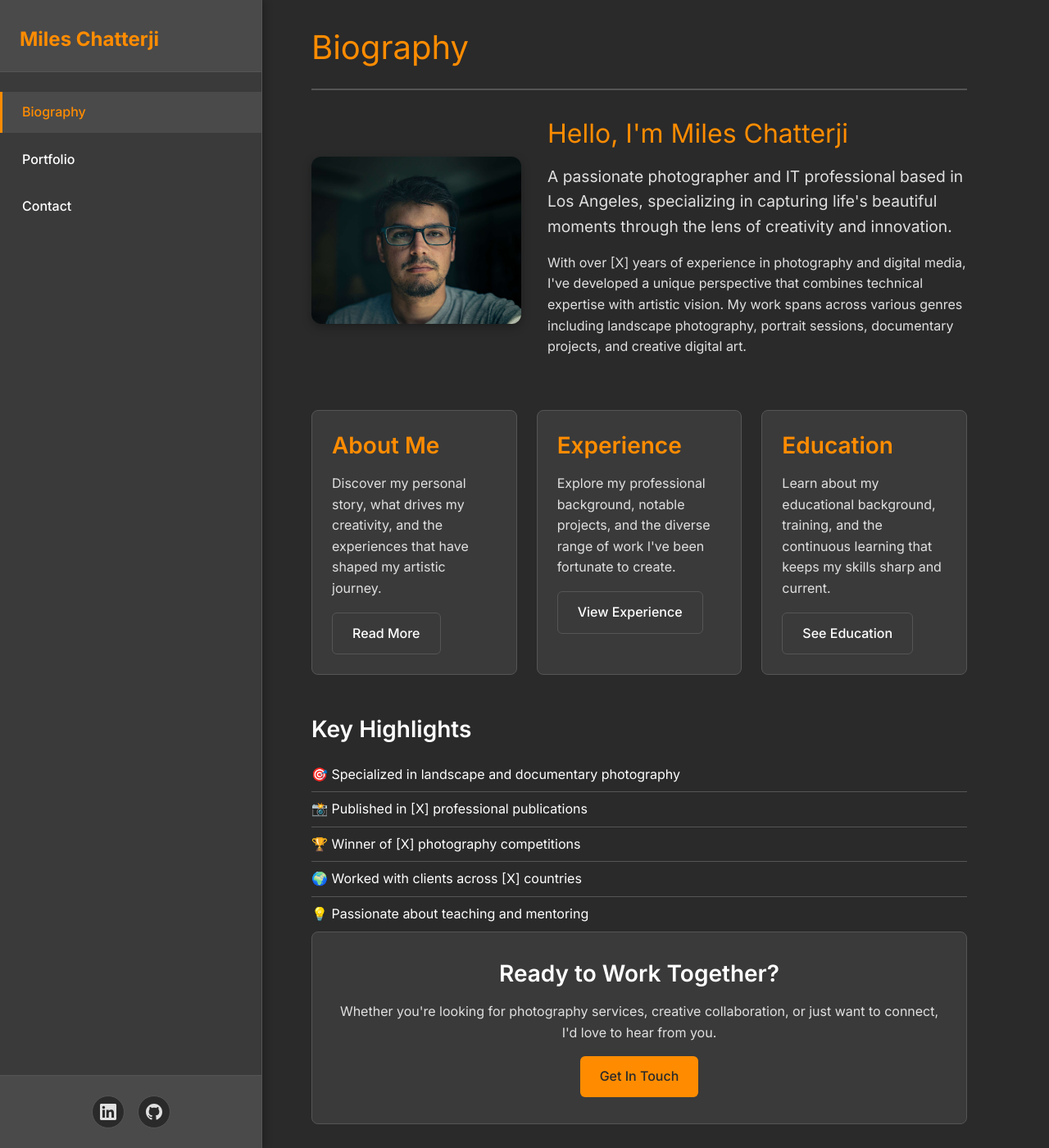
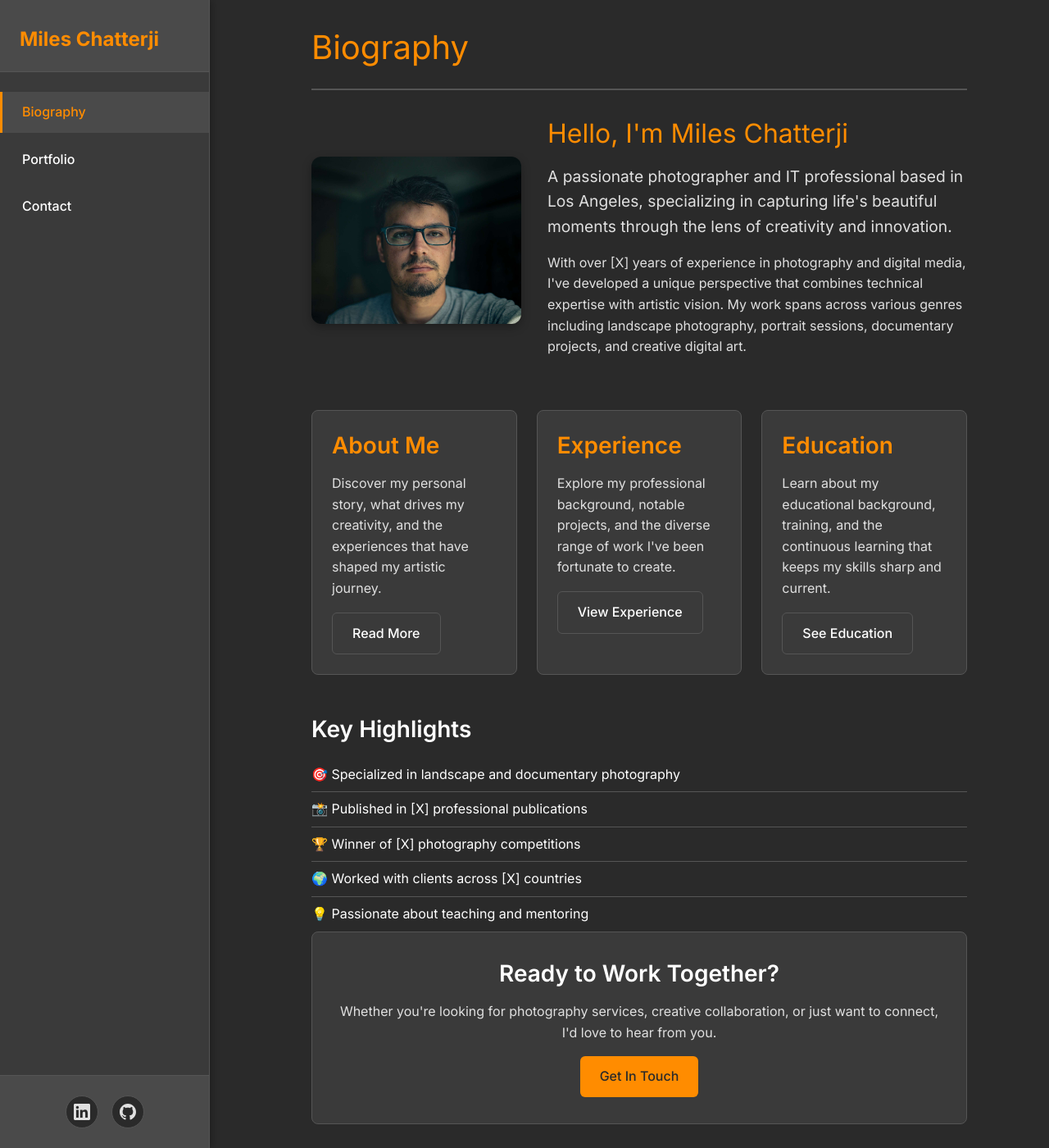
Before and after one commit to MilesChatterji/Prod-GHPages-mileschatterji.com, a Jekyll site: the page built from biography/index.html, in a window 1280 px wide and 1400 px high. Shown: the whole window at 82% size. Built offline with Jekyll 4.4.1, drawn with Linux system fonts in a browser that asks for light colours; some web fonts are replaced.

Commit message:
side bar spacing to 20% + open social links in new tab

```diff
--- a/_layouts/default.html
+++ b/_layouts/default.html
@@ -52,12 +52,12 @@
 
             <div class="sidebar-footer">
                 <div class="social-links">
-                    <a href="https://www.linkedin.com/in/mileschatterji/" class="social-link" aria-label="LinkedIn">
+                    <a href="https://www.linkedin.com/in/mileschatterji/" target="new" class="social-link" aria-label="LinkedIn">
                         <svg width="20" height="20" viewBox="0 0 24 24" fill="currentColor">
                             <path d="M20.447 20.452h-3.554v-5.569c0-1.328-.027-3.037-1.852-3.037-1.853 0-2.136 1.445-2.136 2.939v5.667H9.351V9h3.414v1.561h.046c.477-.9 1.637-1.85 3.37-1.85 3.601 0 4.267 2.37 4.267 5.455v6.286zM5.337 7.433c-1.144 0-2.063-.926-2.063-2.065 0-1.138.92-2.063 2.063-2.063 1.14 0 2.064.925 2.064 2.063 0 1.139-.925 2.065-2.064 2.065zm1.782 13.019H3.555V9h3.564v11.452zM22.225 0H1.771C.792 0 0 .774 0 1.729v20.542C0 23.227.792 24 1.771 24h20.451C23.2 24 24 23.227 24 22.271V1.729C24 .774 23.2 0 22.222 0h.003z"/>
                         </svg>
                     </a>
-                    <a href="https://github.com/MilesChatterji" class="social-link" aria-label="GitHub">
+                    <a href="https://github.com/MilesChatterji" target="new" class="social-link" aria-label="GitHub">
                         <svg width="20" height="20" viewBox="0 0 24 24" fill="currentColor">
                             <path d="M12 0c-6.626 0-12 5.373-12 12 0 5.302 3.438 9.8 8.207 11.387.599.111.793-.261.793-.577v-2.234c-3.338.726-4.033-1.416-4.033-1.416-.546-1.387-1.333-1.756-1.333-1.756-1.089-.745.083-.729.083-.729 1.205.084 1.839 1.237 1.839 1.237 1.07 1.834 2.807 1.304 3.492.997.107-.775.418-1.305.762-1.604-2.665-.305-5.467-1.334-5.467-5.931 0-1.311.469-2.381 1.236-3.221-.124-.303-.535-1.524.117-3.176 0 0 1.008-.322 3.301 1.23.957-.266 1.983-.399 3.003-.404 1.02.005 2.047.138 3.006.404 2.291-1.552 3.297-1.23 3.297-1.23.653 1.653.242 2.874.118 3.176.77.84 1.235 1.911 1.235 3.221 0 4.609-2.807 5.624-5.479 5.921.43.372.823 1.102.823 2.222v3.293c0 .319.192.694.801.576 4.765-1.589 8.199-6.086 8.199-11.386 0-6.627-5.373-12-12-12z"/>
                         </svg>
--- a/assets/css/navigation.css
+++ b/assets/css/navigation.css
@@ -4,7 +4,7 @@
     position: fixed;
     left: 0;
     top: 0;
-    width: 25%;
+    width: 20%;
     height: 100vh;
     background: var(--bg-secondary);
     border-right: 1px solid var(--border-color);
```
